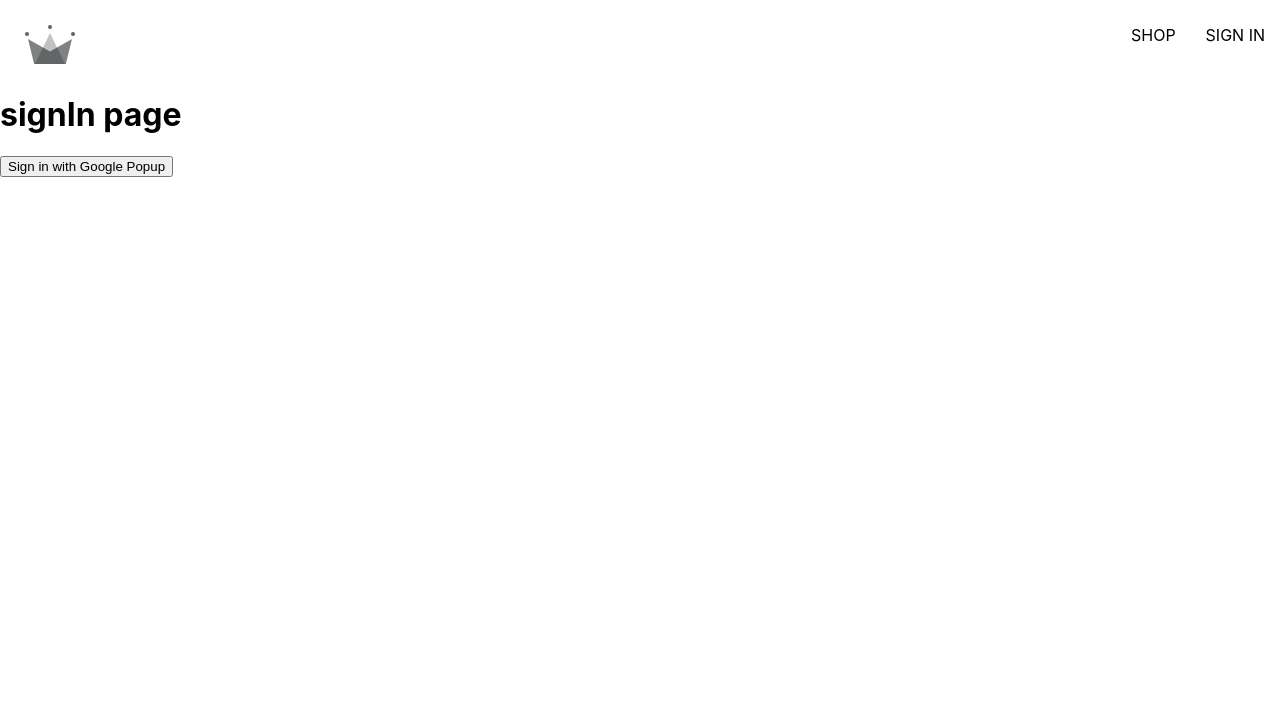
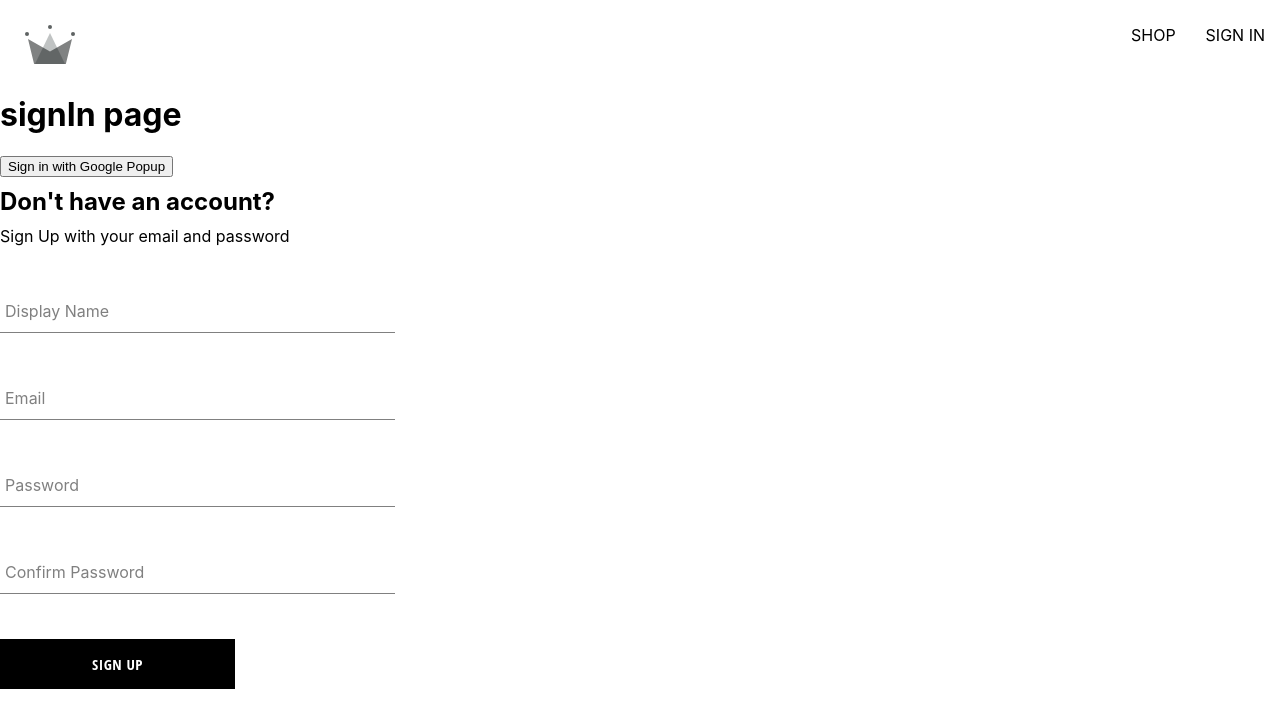
Before and after one commit to krish-u2012/crwn-clothing, a React (Create React App) app: page /sign-in in a window 1280 px wide. Shown: the top 728 px of the page. Built offline with nearby package versions, Linux system fonts and the light colour scheme.

Commit message:
created sign up component, the form input component, button component

```diff
--- /dev/null
+++ b/src/components/button/button.component.jsx
@@ -0,0 +1,19 @@
+import "../button/button.styles.scss";
+
+const BUTTON_TYPE_CLASSES = {
+  google: "google-sign-in",
+  inverted: "inverted"
+};
+
+const Button = ({ children, buttonType, ...otherProps }) => {
+  return (
+    <button
+      className={`button-container ${BUTTON_TYPE_CLASSES[buttonType]}`}
+      {...otherProps}
+    >
+      {children}
+    </button>
+  );
+};
+
+export default Button;
--- /dev/null
+++ b/src/components/button/button.styles.scss
@@ -0,0 +1,46 @@
+.button-container {
+  min-width: 165px;
+  width: auto;
+  height: 50px;
+  letter-spacing: 0.5px;
+  line-height: 50px;
+  padding: 0 35px 0 35px;
+  font-size: 15px;
+  background-color: black;
+  color: white;
+  text-transform: uppercase;
+  font-family: "Open Sans Condensed";
+  font-weight: bolder;
+  border: none;
+  cursor: pointer;
+  display: flex;
+  justify-content: center;
+
+  &:hover {
+    background-color: white;
+    color: black;
+    border: 1px solid black;
+  }
+
+  &.google-sign-in {
+    background-color: #4285f4;
+    color: white;
+
+    &:hover {
+      background-color: #357ae8;
+      border: none;
+    }
+  }
+
+  &.inverted {
+    background-color: white;
+    color: black;
+    border: 1px solid black;
+
+    &:hover {
+      background-color: black;
+      color: white;
+      border: none;
+    }
+  }
+}
--- /dev/null
+++ b/src/components/form-input/form-input.component.jsx
@@ -0,0 +1,20 @@
+import "./form-input.styles.scss";
+
+const FormInput = ({ label, ...otherProps }) => {
+  return (
+    <div className="group">
+      <input className="form-input" {...otherProps} />
+      {label && (
+        <label
+          className={`${
+            otherProps.value.length ? "shrink" : ""
+          } form-input-label`}
+        >
+          {label}
+        </label>
+      )}
+    </div>
+  );
+};
+
+export default FormInput;
--- /dev/null
+++ b/src/components/form-input/form-input.styles.scss
@@ -0,0 +1,54 @@
+$sub-color: grey;
+$main-color: black;
+
+@mixin shrinkLabel {
+  top: -14px;
+  font-size: 12px;
+  color: $main-color;
+}
+
+.group {
+  position: relative;
+  margin: 45px 0;
+
+  .form-input {
+    background: none;
+    background-color: white;
+    color: $sub-color;
+    font-size: 18px;
+    padding: 10px 10px 10px 5px;
+    display: block;
+    width: 100%;
+    border: none;
+    border-radius: 0;
+    border-bottom: 1px solid $sub-color;
+    margin: 25px 0;
+
+    &:focus {
+      outline: none;
+    }
+
+    &:focus ~ .form-input-label {
+      @include shrinkLabel();
+    }
+  }
+
+  input[type="password"] {
+    letter-spacing: 0.3em;
+  }
+
+  .form-input-label {
+    color: $sub-color;
+    font-size: 16px;
+    font-weight: normal;
+    position: absolute;
+    pointer-events: none;
+    left: 5px;
+    top: 10px;
+    transition: 300ms ease all;
+
+    &.shrink {
+      @include shrinkLabel();
+    }
+  }
+}
--- /dev/null
+++ b/src/components/sign-up-form/sign-up-form.component.jsx
@@ -0,0 +1,106 @@
+import { useState } from "react";
+import { async } from "@firebase/util";
+import FormInput from "../form-input/form-input.component";
+import Button from "../button/button.component";
+
+import {
+  createAuthUserWithEmailAndPassword,
+  createUserDocumnetFromAuth
+} from "../../utils/firebase/firebase.utils";
+
+import "../sign-up-form/sign-up-form.styles.scss";
+
+const defaultFormFields = {
+  displayName: "",
+  email: "",
+  password: "",
+  confirmPassword: ""
+};
+
+const SignUpForm = () => {
+  const [formFields, setFormFields] = useState(defaultFormFields);
+  const { displayName, email, password, confirmPassword } = formFields;
+
+  console.log(formFields);
+
+  const resetFormFields = () => {
+    setFormFields(defaultFormFields);
+  };
+
+  const handleSubmit = async event => {
+    event.preventDefault();
+
+    if (password !== confirmPassword) {
+      alert("password do not match");
+      return;
+    }
+    try {
+      const { user } = await createAuthUserWithEmailAndPassword(
+        email,
+        password
+      );
+
+      await createUserDocumnetFromAuth(user, { displayName });
+      resetFormFields();
+      console.log(user);
+    } catch (error) {
+      if (error.code === "auth/email-already-in-use") {
+        alert("Cannot create user, email already in use");
+      } else {
+        console.log("user creation encountered an error", error);
+      }
+    }
+  };
+
+  const handleChange = event => {
+    const { name, value } = event.target;
+    setFormFields({ ...formFields, [name]: value });
+  };
+
+  return (
+    <div className="sign-up-container">
+      <h2>Don't have an account?</h2>
+      <span>Sign Up with your email and password</span>
+      <form onSubmit={handleSubmit}>
+        <FormInput
+          label="Display Name"
+          type="text"
+          required
+          onChange={handleChange}
+          name="displayName"
+          value={displayName}
+        />
+
+        <FormInput
+          label="Email"
+          type="email"
+          required
+          onChange={handleChange}
+          name="email"
+          value={email}
+        />
+
+        <FormInput
+          label="Password"
+          type="password"
+          required
+          onChange={handleChange}
+          name="password"
+          value={password}
+        />
+
+        <FormInput
+          label="Confirm Password"
+          type="password"
+          required
+          onChange={handleChange}
+          name="confirmPassword"
+          value={confirmPassword}
+        />
+        <Button type="submit">Sign Up</Button>
+      </form>
+    </div>
+  );
+};
+
+export default SignUpForm;
--- /dev/null
+++ b/src/components/sign-up-form/sign-up-form.styles.scss
@@ -0,0 +1,9 @@
+.sign-up-container {
+  display: flex;
+  flex-direction: column;
+  width: 380px;
+}
+
+h2 {
+  margin: 10px 0;
+}
--- a/src/routes/sign-in/sign-in.component.jsx
+++ b/src/routes/sign-in/sign-in.component.jsx
@@ -1,20 +1,48 @@
+/* import { useEffect } from "react";
+import { getRedirectResult } from "firebase/auth"; */
+
 import {
+  // auth,
   signInWithGooglePopup,
   createUserDocumnetFromAuth
+  // signInWithGoogleRedirect
 } from "../../utils/firebase/firebase.utils";
 
+import SignUpForm from "../../components/sign-up-form/sign-up-form.component";
+
 const SignIn = () => {
+  /* useEffect(
+    () => async () => {
+      const response = await getRedirectResult(auth);
+      // console.log(response);
+      if (response) {
+        const userDocRef = await createUserDocumnetFromAuth(response.user);
+      }
+    },
+    []
+  ); */
+
   const logGoogleUser = async () => {
     const { user } = await signInWithGooglePopup();
     const userDocRef = await createUserDocumnetFromAuth(user);
     // console.log(response);
   };
 
+  /* const logGoogleRedirectUser = async () => {
+    const { user } = await signInWithGoogleRedirect();
+    // const userDocRef = await createUserDocumnetFromAuth(user);
+    console.log({ user });
+  }; */
+
   return (
     <div>
       <h1>signIn page</h1>
       <button onClick={logGoogleUser}>Sign in with Google Popup</button>
+      <SignUpForm />
     </div>
+    /* <button onClick={signInWithGoogleRedirect}>
+        Sign in with Google Redirect
+      </button> */
   );
 };
 
--- a/src/utils/firebase/firebase.utils.js
+++ b/src/utils/firebase/firebase.utils.js
@@ -4,7 +4,8 @@
   getAuth,
   signInWithRedirect,
   signInWithPopup,
-  GoogleAuthProvider
+  GoogleAuthProvider,
+  createUserWithEmailAndPassword
 } from "firebase/auth";
 
 import { getFirestore, doc, getDoc, setDoc } from "firebase/firestore";
@@ -22,17 +23,26 @@
 // Initialize Firebase
 const firebaseApp = initializeApp(firebaseConfig);
 
-const provider = new GoogleAuthProvider();
-provider.setCustomParameters({
+const googleProvider = new GoogleAuthProvider();
+googleProvider.setCustomParameters({
   prompt: "select_account"
 });
 
 export const auth = getAuth();
-export const signInWithGooglePopup = () => signInWithPopup(auth, provider);
+
+export const signInWithGooglePopup = () =>
+  signInWithPopup(auth, googleProvider);
+
+export const signInWithGoogleRedirect = () =>
+  signInWithRedirect(auth, googleProvider);
 
 export const db = getFirestore();
 
-export const createUserDocumnetFromAuth = async userAuth => {
+export const createUserDocumnetFromAuth = async (
+  userAuth,
+  additionalInformation
+) => {
+  if (!userAuth) return;
   const userDocRef = doc(db, "users", userAuth.uid);
 
   // console.log(userAuth.uid);
@@ -52,7 +62,8 @@
       await setDoc(userDocRef, {
         displayName,
         email,
-        createdAt
+        createdAt,
+        ...additionalInformation
       });
     } catch (error) {
       console.log("error creating the user", error.message);
@@ -64,3 +75,9 @@
 
   // return
 };
+
+export const createAuthUserWithEmailAndPassword = async (email, password) => {
+  if (!email || !password) return;
+
+  return await createUserWithEmailAndPassword(auth, email, password);
+};
```
